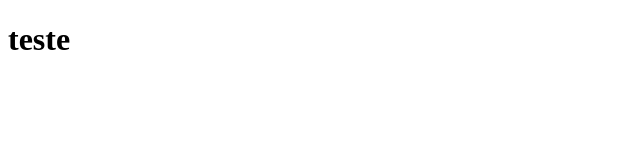
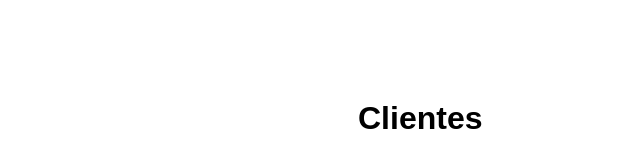
Before and after one commit to EricDominguess/lift-teste, a plain HTML site: page index.html in a window 1280 px wide. Shown: the whole page, without its empty margins (0-640 px from the left). Drawn offline with Linux system fonts and the light colour scheme.

Commit message:
iniciando

```diff
--- a/index.html
+++ b/index.html
@@ -3,12 +3,14 @@
 <html>
     <head>
         <meta charset="UTF-8">
-        <title>lift-code</title>
+        <title>Clientes</title>
         <link rel="stylesheet" href="style.css">
     </head>
     <body>
         <div>
-            <h1>teste</h1>
+            <h1>Clientes</h1>
         </div>
+
+        <script src="app.js"></script>
     </body>
 </html>
--- a/style.css
+++ b/style.css
@@ -0,0 +1,5 @@
+h1 {
+    margin-left: 350px;
+    margin-top: 100px;
+    font-family: Arial, Helvetica, sans-serif;
+}
```
